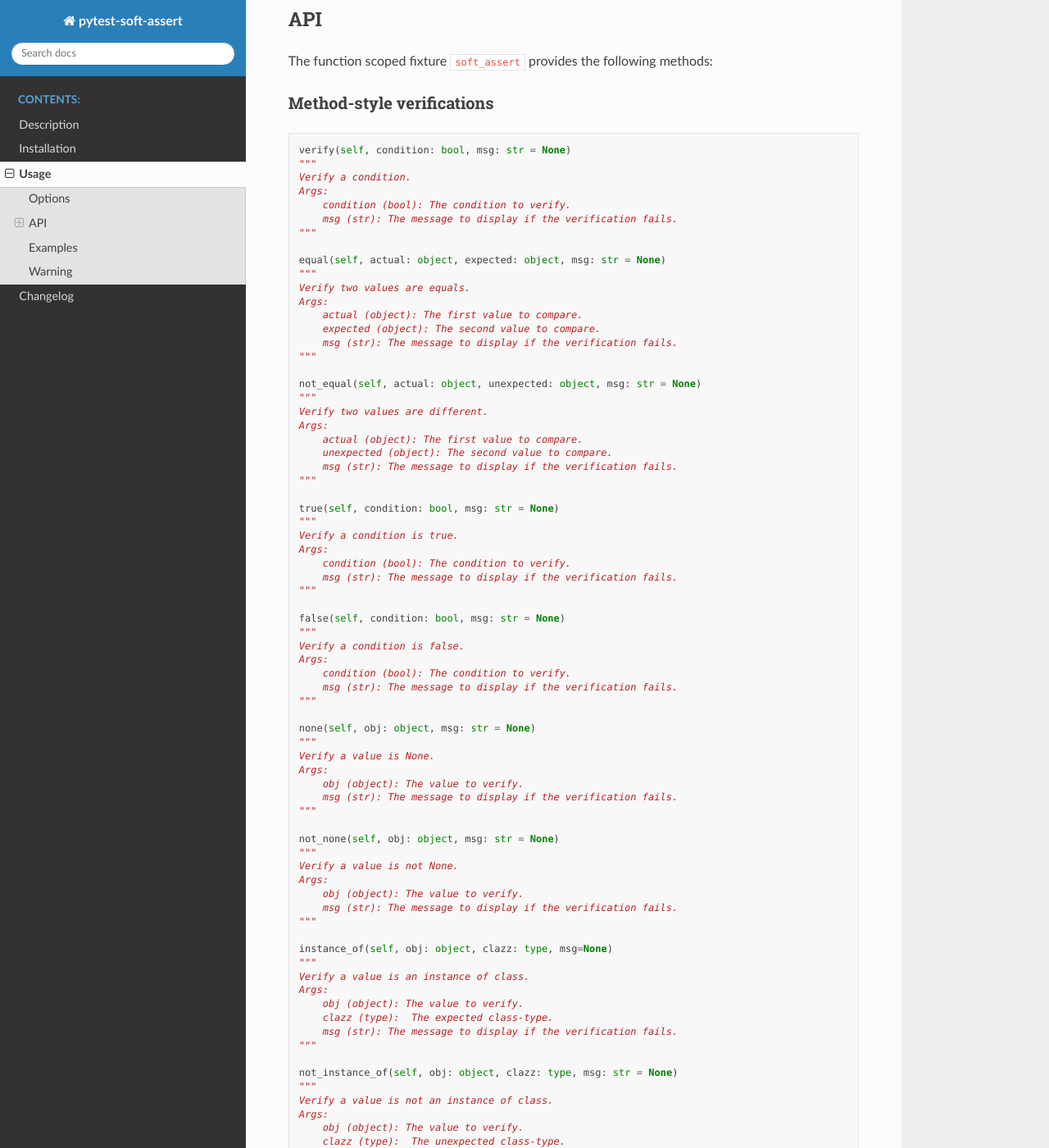
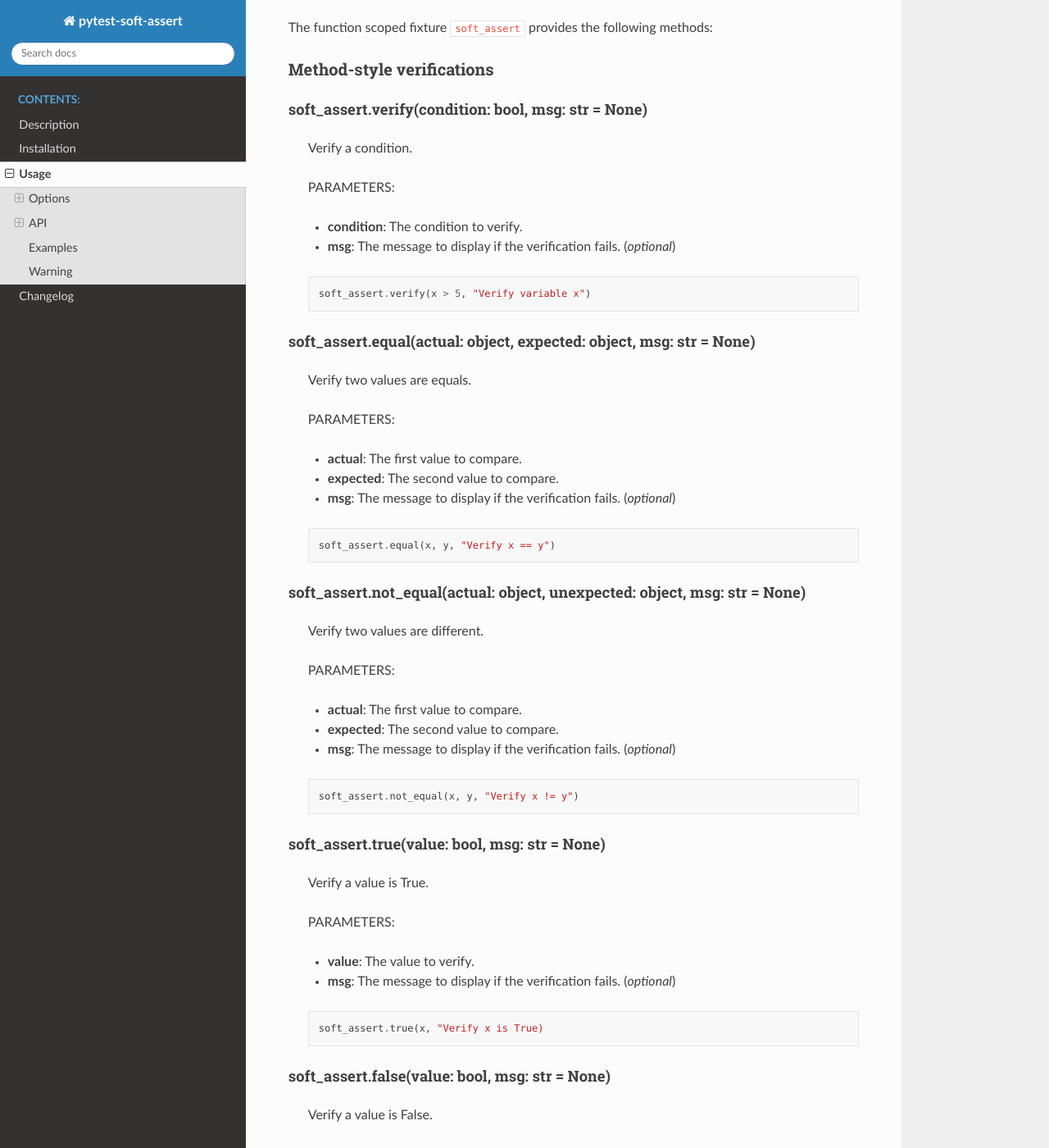
Before and after one commit to harmin-parra/pytest-soft-assert, a Sphinx documentation site: the page built from docs/user_guide.rst, in a window 1280 px wide and 1400 px high, scrolled down 526 px. Shown: the whole window at 82% size. Built offline with Sphinx 7.4.7 and the Read the Docs theme 3.1.0, drawn with Linux system fonts in a browser that asks for light colours; some of the changed text lies outside the part shown.

Commit message:
update documentation

```diff
--- a/docs/user_guide.rst
+++ b/docs/user_guide.rst
@@ -8,17 +8,15 @@
 
 These are the options that can be added to the ``pytest.ini`` file:
 
-* ``soft_assert_mode``
+.. confval:: soft_assert_mode
+   :type: ``str``
+   :default: ``fail``
 
-The soft assertion failure mode
+  The soft assertion failure mode.
 
-Accepted values:
+  * ``fail``: Failed soft assertions will trigger a **failed** test status.
 
-* ``fail``: Failed soft assertions will trigger a **failed** test status.
-
-* ``xfail``: Failed soft assertions will trigger a **xfailed** test status.
-
-Default value: ``fail``
+  * ``xfail``: Failed soft assertions will trigger a **xfailed** test status.
 
 
 API
@@ -29,127 +27,198 @@
 Method-style verifications
 --------------------------
 
-.. code-block:: python
+soft_assert.verify(condition: bool, msg: str = None)
+~~~~~~~~~~~~~~~~~~~~~~~~~~~~~~~~~~~~~~~~~~~~~~~~~~~~
 
-  verify(self, condition: bool, msg: str = None)
-  """
   Verify a condition.
-  Args:
-      condition (bool): The condition to verify.
-      msg (str): The message to display if the verification fails.
-  """
 
-  equal(self, actual: object, expected: object, msg: str = None)
-  """
+  PARAMETERS:
+
+  * **condition**: The condition to verify.
+  * **msg**: The message to display if the verification fails. (*optional*)
+
+  .. code-block:: python
+
+    soft_assert.verify(x > 5, "Verify variable x")
+
+soft_assert.equal(actual: object, expected: object, msg: str = None)
+~~~~~~~~~~~~~~~~~~~~~~~~~~~~~~~~~~~~~~~~~~~~~~~~~~~~~~~~~~~~~~~~~~~~
+
   Verify two values are equals.
-  Args:
-      actual (object): The first value to compare.
-      expected (object): The second value to compare.
-      msg (str): The message to display if the verification fails.
-  """
 
-  not_equal(self, actual: object, unexpected: object, msg: str = None)
-  """
+  PARAMETERS:
+
+  * **actual**: The first value to compare.
+  * **expected**: The second value to compare.
+  * **msg**: The message to display if the verification fails. (*optional*)
+
+  .. code-block:: python
+
+    soft_assert.equal(x, y, "Verify x == y")
+
+soft_assert.not_equal(actual: object, unexpected: object, msg: str = None)
+~~~~~~~~~~~~~~~~~~~~~~~~~~~~~~~~~~~~~~~~~~~~~~~~~~~~~~~~~~~~~~~~~~~~~~~~~~
+
   Verify two values are different.
-  Args:
-      actual (object): The first value to compare.
-      unexpected (object): The second value to compare.
-      msg (str): The message to display if the verification fails.
-  """
 
-  true(self, condition: bool, msg: str = None)
-  """
-  Verify a condition is true.
-  Args:
-      condition (bool): The condition to verify.
-      msg (str): The message to display if the verification fails.
-  """
+  PARAMETERS:
 
-  false(self, condition: bool, msg: str = None)
-  """
-  Verify a condition is false.
-  Args:
-      condition (bool): The condition to verify.
-      msg (str): The message to display if the verification fails.
-  """
+  * **actual**: The first value to compare.
+  * **expected**: The second value to compare.
+  * **msg**: The message to display if the verification fails. (*optional*)
 
-  none(self, obj: object, msg: str = None)
-  """
+  .. code-block:: python
+
+    soft_assert.not_equal(x, y, "Verify x != y")
+
+soft_assert.true(value: bool, msg: str = None)
+~~~~~~~~~~~~~~~~~~~~~~~~~~~~~~~~~~~~~~~~~~~~~~
+
+  Verify a value is True.
+
+  PARAMETERS:
+
+  * **value**: The value to verify.
+  * **msg**: The message to display if the verification fails. (*optional*)
+
+  .. code-block:: python
+
+    soft_assert.true(x, "Verify x is True)
+
+soft_assert.false(value: bool, msg: str = None)
+~~~~~~~~~~~~~~~~~~~~~~~~~~~~~~~~~~~~~~~~~~~~~~~
+
+  Verify a value is False.
+
+  PARAMETERS:
+
+  * **value**: The value to verify.
+  * **msg**: The message to display if the verification fails. (*optional*)
+
+  .. code-block:: python
+
+    soft_assert.false(x, "Verify x is False)
+
+soft_assert.none(value: object, msg: str = None)
+~~~~~~~~~~~~~~~~~~~~~~~~~~~~~~~~~~~~~~~~~~~~~~~~
+
   Verify a value is None.
-  Args:
-      obj (object): The value to verify.
-      msg (str): The message to display if the verification fails.
-  """
 
-  not_none(self, obj: object, msg: str = None)
-  """
+  PARAMETERS:
+
+  * **value**: The value to verify.
+  * **msg**: The message to display if the verification fails. (*optional*)
+
+  .. code-block:: python
+
+    soft_assert.none(x, "Verify x is None)
+
+soft_assert.not_none(value: object, msg: str = None)
+~~~~~~~~~~~~~~~~~~~~~~~~~~~~~~~~~~~~~~~~~~~~~~~~~~~~
+
   Verify a value is not None.
-  Args:
-      obj (object): The value to verify.
-      msg (str): The message to display if the verification fails.
-  """
 
-  instance_of(self, obj: object, clazz: type, msg=None)
-  """
+  PARAMETERS:
+
+  * **value**: The value to verify.
+  * **msg**: The message to display if the verification fails. (*optional*)
+
+  .. code-block:: python
+
+    soft_assert.not_none(x, "Verify x is not None)
+
+soft_assert.instance_of(value: object, clazz: type, msg=None)
+~~~~~~~~~~~~~~~~~~~~~~~~~~~~~~~~~~~~~~~~~~~~~~~~~~~~~~~~~~~~~
+
   Verify a value is an instance of class.
-  Args:
-      obj (object): The value to verify.
-      clazz (type):  The expected class-type.
-      msg (str): The message to display if the verification fails.
-  """
 
-  not_instance_of(self, obj: object, clazz: type, msg: str = None)
-  """
+  PARAMETERS:
+
+  * **value**: The value to verify.
+  * **clazz**: The expected class-type.
+  * **msg**: The message to display if the verification fails. (*optional*)
+
+  .. code-block:: python
+
+    soft_assert.instance_of(x, int, "Verify x is of type int)
+
+soft_assert.not_instance_of(value: object, clazz: type, msg: str = None)
+~~~~~~~~~~~~~~~~~~~~~~~~~~~~~~~~~~~~~~~~~~~~~~~~~~~~~~~~~~~~~~~~~~~~~~~~
+
   Verify a value is not an instance of class.
-  Args:
-      obj (object): The value to verify.
-      clazz (type):  The unexpected class-type.
-      msg (str): The message to display if the verification fails.
-  """
+
+  PARAMETERS:
+
+  * **value**: The value to verify.
+  * **clazz**: The unexpected class-type.
+  * **msg**: The message to display if the verification fails. (*optional*)
+
+  .. code-block:: python
+
+    soft_assert.instance_of(x, str, "Verify x is not of type str)
 
 Raise context manager
 ---------------------
 
-.. code-block:: python
+soft_assert.raises(expected_exception: Exception = Exception, msg: str = None)
+~~~~~~~~~~~~~~~~~~~~~~~~~~~~~~~~~~~~~~~~~~~~~~~~~~~~~~~~~~~~~~~~~~~~~~~~~~~~~~
 
-  raises(self, expected_exception: Exception = Exception, msg: str = None)
-  """
   Verify that a block raises a given exception.
-  Args:
-      expected_exception (Exception): The exception to verify.
-      msg (str): The message to display if the verification fails.
-  """
 
-  does_not_raise(self, unexpected_exception: Exception = Exception, msg: str = None)
-  """
-  Verify that a block raises does not raise a given exception.
-  Args:
-      unexpected_exception (Exception): The exception to verify.
-      msg (str): The message to display if the verification fails.
-  """
+  PARAMETERS:
 
-~~~~
-
-To assert all collected verifications before the end of the test:
+  * **expected_exception**: The exception to verify.
+  * **msg**: The message to display if the verification fails. (*optional*)
 
 .. code-block:: python
 
-  assert_all()
-  """ Verify that all supplied verifications are true. """
+   with soft_assert.raises(ArithmeticError, "Verify exception"):
+       x / 0
 
-To modify the soft assertion mode at runtime:
+soft_assert.does_not_raise(unexpected_exception: Exception = Exception, msg: str = None)
+~~~~~~~~~~~~~~~~~~~~~~~~~~~~~~~~~~~~~~~~~~~~~~~~~~~~~~~~~~~~~~~~~~~~~~~~~~~~~~~~~~~~~~~~
+
+  Verify that a block raises does not raise a given exception.
+
+  PARAMETERS:
+
+  * **unexpected_exception**: The exception to verify.
+  * **msg**: The message to display if the verification fails. (*optional*)
 
 .. code-block:: python
 
-  set_fail_mode(fail_mode: Literal['fail', 'xfail'])
-  """
-  Set the soft assertion mode.
+   with soft_assert.does_not_raise(ArithmeticError):
+       5 / 2
+
+Other functions
+---------------
+
+soft_assert.assert_all()
+~~~~~~~~~~~~~~~~~~~~~~~~
+
+  Assert that all collected verifications are true.
+
+  .. code-block:: python
+
+    soft_assert.assert_all()
+
+soft_assert.set_fail_mode(fail_mode: Literal['fail', 'xfail'])
+~~~~~~~~~~~~~~~~~~~~~~~~~~~~~~~~~~~~~~~~~~~~~~~~~~~~~~~~~~~~~~
+
+  Modify the soft assertion mode at runtime.
+
   A soft_assertion failure will result in the following test status:
-    - Failed if the soft assertion mode is 'fail'.
-    - XFailed if the soft assertion mode is 'xfail'.
-  Args:
-      fail_mode (str): The soft assertion mode. Possible values: 'fail' or 'xfail'.
-  """
+
+    - **failed** if the soft assertion mode is ``fail``.
+    - **xfailed** if the soft assertion mode is ``xfail``.
+
+  PARAMETERS:
+
+  * **fail_mode**: The soft assertion mode. Possible values: ``fail`` or ``xfail``.
+
+  .. code-block:: python
+
+    soft_assert.set_fail_mode('xfail')
 
 
 Examples
@@ -208,16 +277,21 @@
 
 This plugin modifies the status of test results.
 
-If other plugins need to read test result status, those plugins need to explicitly call **pytest_soft_assert** plugin to get the updated test result status.
+If other Pytest plugins need to read test result status, those plugins need to explicitly call **pytest_soft_assert** plugin to get the updated test result status.
 
 This is a code snippet that other plugins can include:
 
 .. code-block:: python
 
-  # If pytest-soft-assert is loaded, update test result status
-  if call.when == "call" and item.config.pluginmanager.has_plugin("pytest_soft_assert"):
-      try:
-          soft_assert = item.config.pluginmanager.getplugin("pytest_soft_assert")
-          report = soft_assert.update_test_status(report, item, call)
-      except Exception:
-          pass
+  @pytest.hookimpl(hookwrapper=True)
+  def pytest_runtest_makereport(item, call):
+      outcome = yield
+      report = outcome.get_result()
+
+      # If pytest-soft-assert is loaded, update test result status
+      if call.when == "call" and item.config.pluginmanager.has_plugin("pytest_soft_assert"):
+          try:
+              soft_assert = item.config.pluginmanager.getplugin("pytest_soft_assert")
+              report = soft_assert.update_test_status(report, item, call)
+          except Exception:
+              pass
```
Also changed, not shown: other parts of docs/user_guide.rst (+2 -2 lines).
